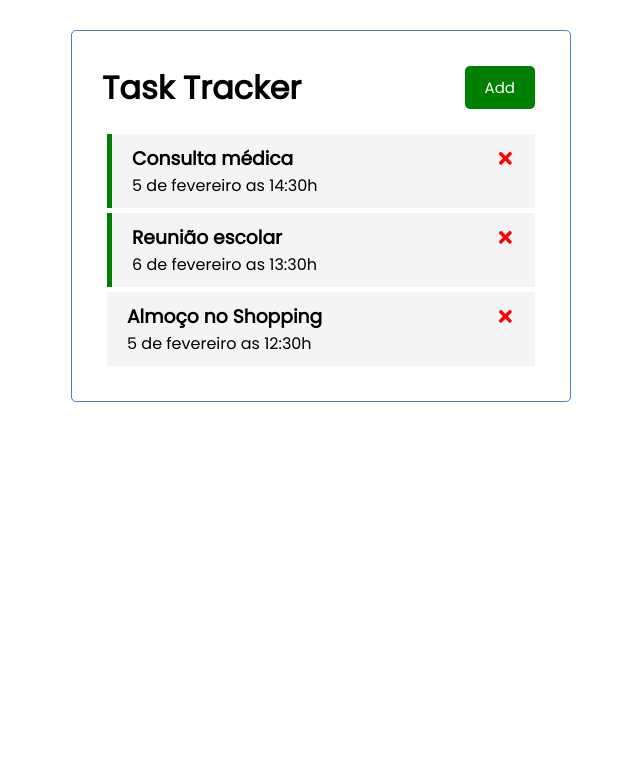
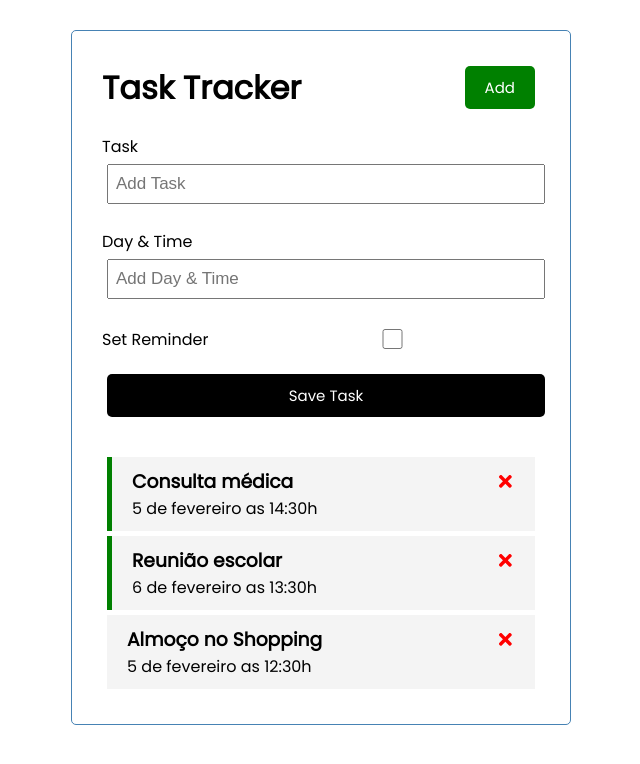
Before and after one commit to VictorRandom/react-task-tracker, a React (Create React App) app: page / in a window 1280 px wide. Shown: the top 764 px of the page, without its empty margins (319-959 px from the left). Built offline with nearby package versions, Linux system fonts and the light colour scheme.

Commit message:
adicionando a opção de adicionar tasks

```diff
--- a/src/App.js
+++ b/src/App.js
@@ -1,6 +1,7 @@
 import React, { useState } from "react";
 import Header from "./components/Header";
 import Tasks from "./components/Tasks";
+import AddTask from "./components/AddTask";
 
 function App() {
   const [tasks, setTasks] = useState([
@@ -24,6 +25,13 @@ function App() {
     },
   ]);
 
+  // Add Task
+  const addTask = (task) => {
+    const id = Math.floor(Math.random() * 10000) + 1;
+    const newTask = { id, ...task };
+    setTasks([...tasks, newTask])
+  };
+
   // Delete Task
   const deleteTask = (id) => {
     setTasks(tasks.filter((task) => task.id !== id));
@@ -41,6 +49,7 @@ function App() {
   return (
     <div className="container">
       <Header />
+      <AddTask onAdd={addTask} />
       {tasks.length > 0 ? (
         <Tasks tasks={tasks} onDelete={deleteTask} onToggle={toggleReminder} />
       ) : (
--- /dev/null
+++ b/src/components/AddTask.js
@@ -0,0 +1,58 @@
+import React, { useState } from "react";
+
+const AddTask = ({ onAdd }) => {
+  const [text, setText] = useState("");
+  const [day, setDay] = useState("");
+  const [reminder, setReminder] = useState("");
+
+  const onSubmit = (e) => {
+    e.preventDefault();
+
+    if (!text) {
+      alert("Please add a task");
+      return;
+    }
+
+    onAdd({ text, day, reminder });
+
+    setText("");
+    setDay("");
+    setReminder(false);
+  };
+
+  return (
+    <form className="add-form" onSubmit={onSubmit}>
+      <div className="form-control">
+        <label>Task</label>
+        <input
+          type="text"
+          placeholder="Add Task"
+          value={text}
+          onChange={(e) => setText(e.target.value)}
+        />
+      </div>
+      <div className="form-control">
+        <label>Day & Time</label>
+        <input
+          type="text"
+          placeholder="Add Day & Time"
+          value={day}
+          onChange={(e) => setDay(e.target.value)}
+        />
+      </div>
+      <div className="form-control form-control-check">
+        <label>Set Reminder</label>
+        <input
+          type="checkbox"
+          checked={reminder}
+          value={reminder}
+          onChange={(e) => setReminder(e.currentTarget.checked)}
+        />
+      </div>
+
+      <input type="submit" value="Save Task" className="btn btn-block" />
+    </form>
+  );
+};
+
+export default AddTask;
```
